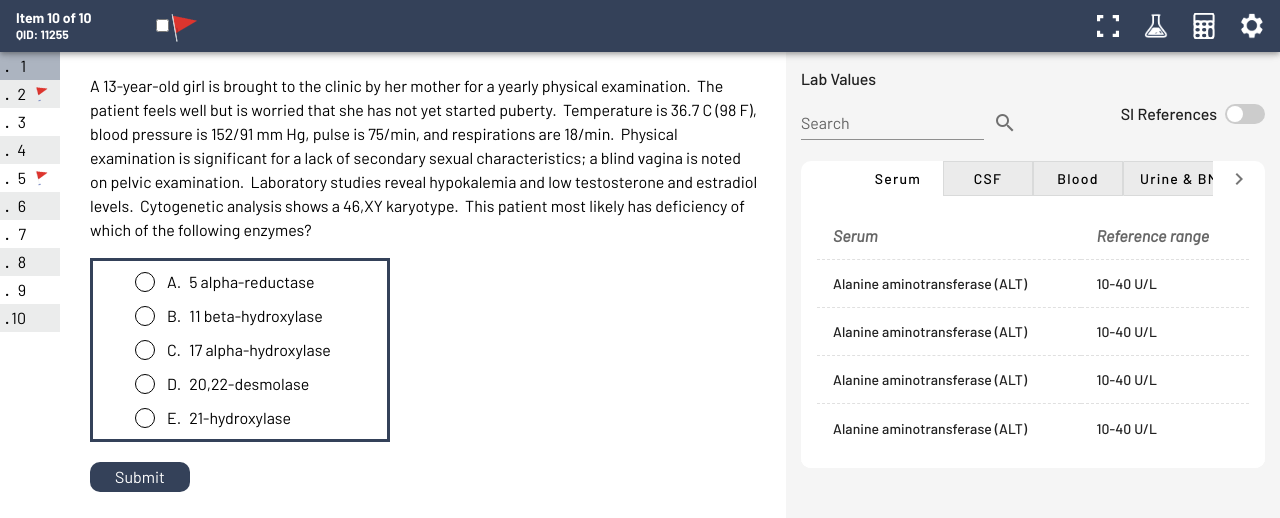
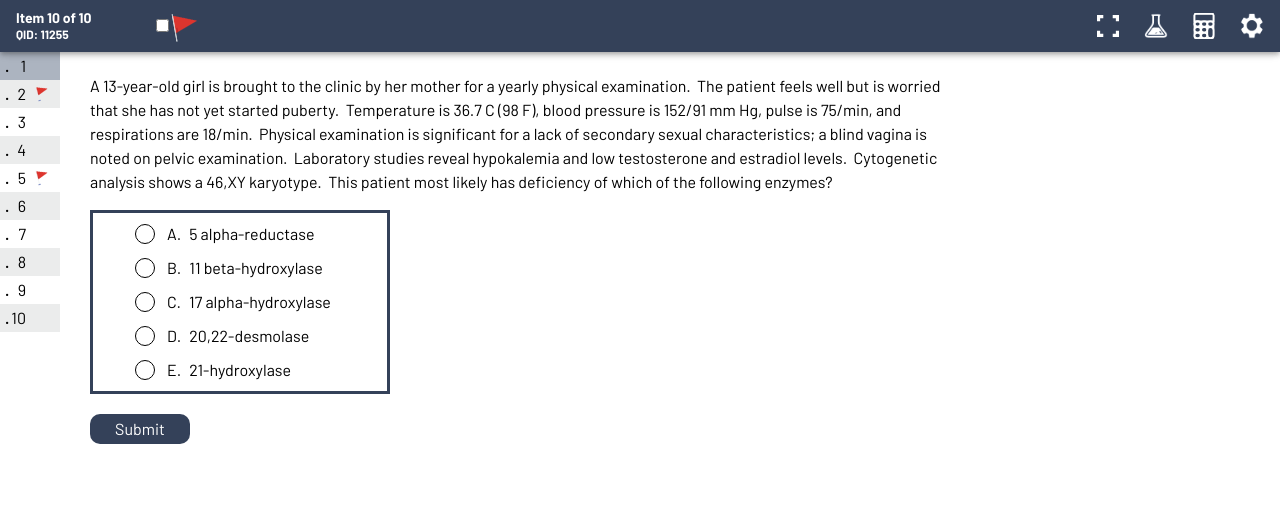
Before and after one commit to JonPulat-099/medcloud-app, a Nuxt app: page /courseapp/1 in a window 1280 px wide. Shown: the top 518 px of the page. Built offline with nearby package versions, Linux system fonts and the light colour scheme; what vuejs-countdown-timer would draw is missing.

Commit message:
Change test page

```diff
--- a/layouts/testinterface.vue
+++ b/layouts/testinterface.vue
@@ -49,7 +49,7 @@
           <img v-if="!isFullscreen" src="/icons/fullscreen.svg" alt="" />
           <v-icon v-else>mdi-fullscreen-exit</v-icon>
         </v-btn>
-        <v-btn class="header-nav__actions" icon @click="labValue = !labValue">
+        <v-btn class="header-nav__actions" icon @click="toggleLabValues">
           <img class="lab" src="/icons/lab.png" alt="" />
         </v-btn>
         <v-btn
@@ -62,7 +62,7 @@
         <v-btn
           class="header-nav__actions"
           icon
-          @click="labValue = !labValue"
+          @click="rightDrawer = !rightDrawer"
         >
           <img class="lab" src="/icons/settings.png" alt="" />
         </v-btn>
@@ -321,7 +321,6 @@ export default {
         },
       ],
       isFullscreen: false,
-      labValue: false,
       calculator: false,
     }
   },
@@ -353,6 +352,9 @@ export default {
     current_highlight() {
       return this.$store.state.tests.current_color
     },
+    labValue() {
+      return this.$store.state.tests.labvalues
+    }
   },
   mounted() {
     document
@@ -454,6 +456,9 @@ export default {
     setIsMarkTest(val) {
       this.$store.commit('tests/setIsMarkTest', val)
     },
+    toggleLabValues() {
+      this.$store.commit("tests/setLabvaluesStatus", !this.labValue)
+    }
   },
 }
 </script>
--- a/pages/courseapp/_type.vue
+++ b/pages/courseapp/_type.vue
@@ -64,9 +64,9 @@
         <button class="submit__btn" @click="submitAnswer">Submit</button>
       </div>
     </div>
-    <div class="resize" id="mouse-resize"></div>
-    <div class="section__dialog">
-      <LabValues v-if="show_lab_values" />
+    <div v-show="show_lab_values" class="resize" id="mouse-resize"></div>
+    <div v-show="show_lab_values" class="section__dialog">
+      <LabValues />
     </div>
   </section>
 </template>
@@ -87,7 +87,8 @@ export default {
   },
   computed: {
     show_lab_values() {
-      return this.$attrs
+      console.log(this.$attrs.labvalues);
+      return this.$store.state.tests.labvalues
     },
     question() {
       return this.$store.getters['tests/get_question']
--- a/store/tests.js
+++ b/store/tests.js
@@ -8,6 +8,7 @@ export const state = () => ({
   test_numb: 1,
   test_id: 12343,
   tests: tests,
+  labvalues: false,
 })
 
 export const mutations = {
@@ -64,6 +65,10 @@ export const mutations = {
   setHighlightColor(state, color) {
     state.current_color = color
   },
+
+  setLabvaluesStatus(state, status) {
+    state.labvalues = status
+  }
 }
 
 export const actions = {
```
